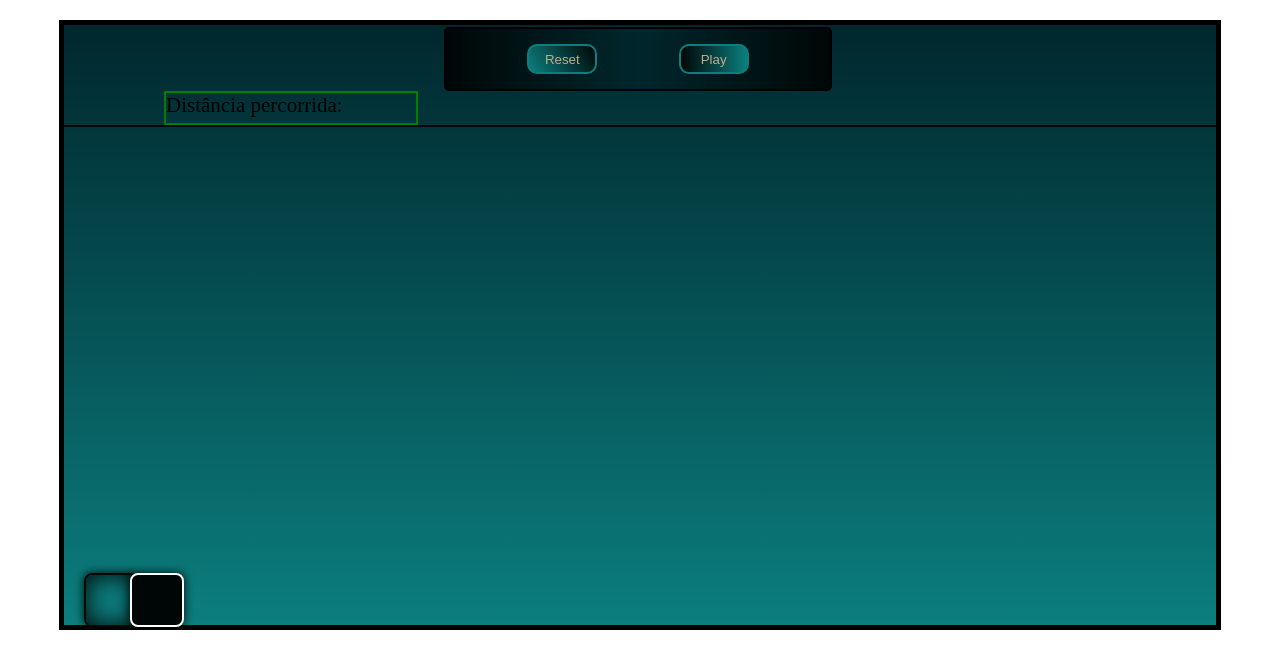
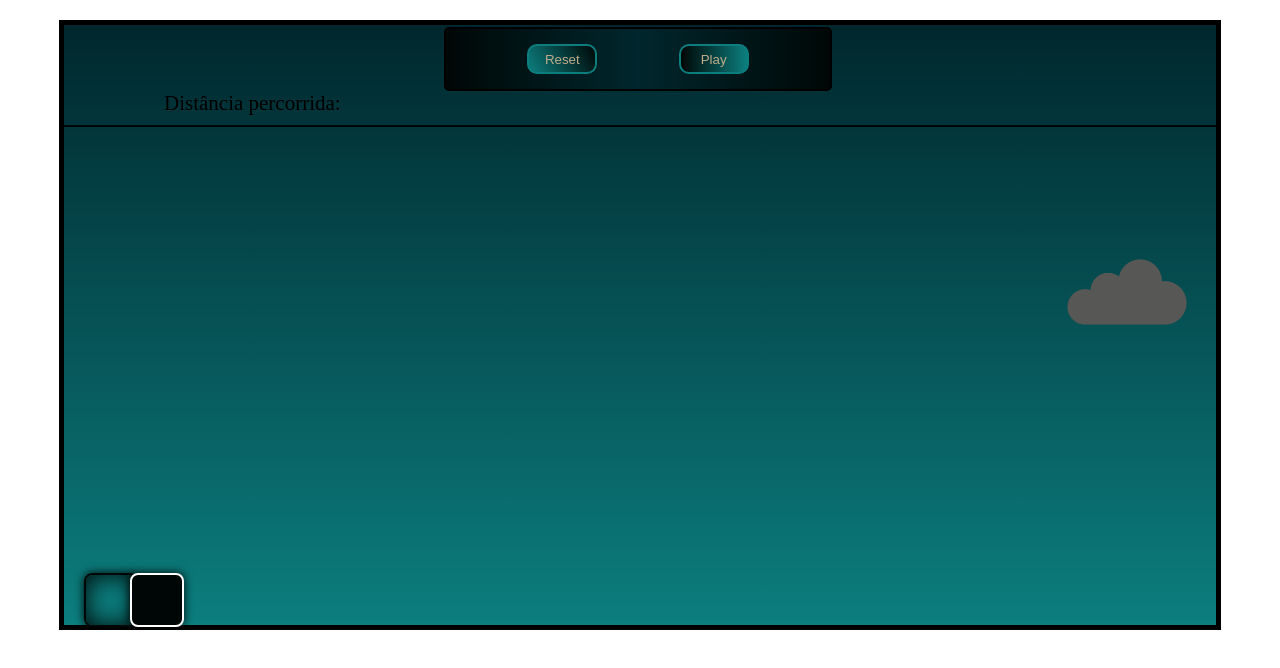
Before and after one commit to jimyschild/mini-game, a plain HTML site: page index.html in a window 1280 px wide. Both pictures are taken after a click on the button "Play". Drawn offline with Linux system fonts and the light colour scheme.

Commit message:
adiciona nuvens

```diff
--- a/index.html
+++ b/index.html
@@ -15,6 +15,7 @@
             <button class="start" id="começa-jogo">Play</button>
         </div>
             <div class="game-board">
+                <img src="imagens/nuvem.png" alt="" id="cloud">
                 <div class="boneco">
                 </div>
                 <div class="obstaculo">
--- a/script.js
+++ b/script.js
@@ -4,6 +4,7 @@ const boneco = document.querySelector('.boneco')
 const obstaculo = document.querySelector('.obstaculo')
 const começarJogo = document.getElementById('começa-jogo')
 const resetJogo = document.getElementById('reseta-jogo')
+const cloud = document.getElementById('cloud')
 
 //-------pulo
 const jump = () => {
@@ -18,9 +19,12 @@ gameBoard.addEventListener('click', jump)
 const loop = setInterval(() => {
 
     const obstaculoPosition = obstaculo.offsetLeft;
+    const cloudPosition = cloud.offsetLeft;
     const bonecoPosition = +window.getComputedStyle(boneco).bottom.replace('px', '')
 
     if(obstaculoPosition <= 75 && obstaculoPosition > -20 && bonecoPosition < 50){
+        cloud.style.animation = 'none'
+        cloud. style.left = `${cloudPosition}px`
         obstaculo.style.animation = 'none'
         obstaculo.style.left = `${obstaculoPosition}px`
         boneco.style.animation = 'none'
@@ -36,6 +40,7 @@ const loop = setInterval(() => {
 //--------Começar o jogo
 const start = () => {
     obstaculo.classList.add('começar')
+    cloud.classList.add('clouds')
 }
 começarJogo.addEventListener('click', start)
 
@@ -50,7 +55,7 @@ const divDistancia =() => {
 
     let distancia = document.createElement('div')
     campo.appendChild(distancia)
-    distancia.style.border = '2px solid green'
+    // distancia.style.border = '2px solid green'
     distancia.style.width = '250px'
     distancia.style.height = '30px'
     distancia.style.marginTop = '-536px'
--- a/style.css
+++ b/style.css
@@ -45,7 +45,12 @@ body{
 
 }
 
-
+#cloud {
+    position: absolute;
+    width: 130px;
+    right: 0;
+    top: 100px;
+}
 
 .boneco{
     border: 2px solid white;
@@ -128,6 +133,10 @@ body{
     animation: obstaculo-animation 2s linear infinite ;
 }
 
+.clouds{
+    animation: clouds-move 15s linear infinite;
+}
+
 
 
 @keyframes obstaculo-animation {
@@ -158,3 +167,12 @@ body{
         transform: rotate(90deg);
     }
 }
+
+@keyframes clouds-move {
+    from {
+        right: -130px;
+    }
+    to {
+        right: 100%;
+    }
+}
```
Also changed, not shown: imagens/Moon.png (added), imagens/nuvem.png (added).
